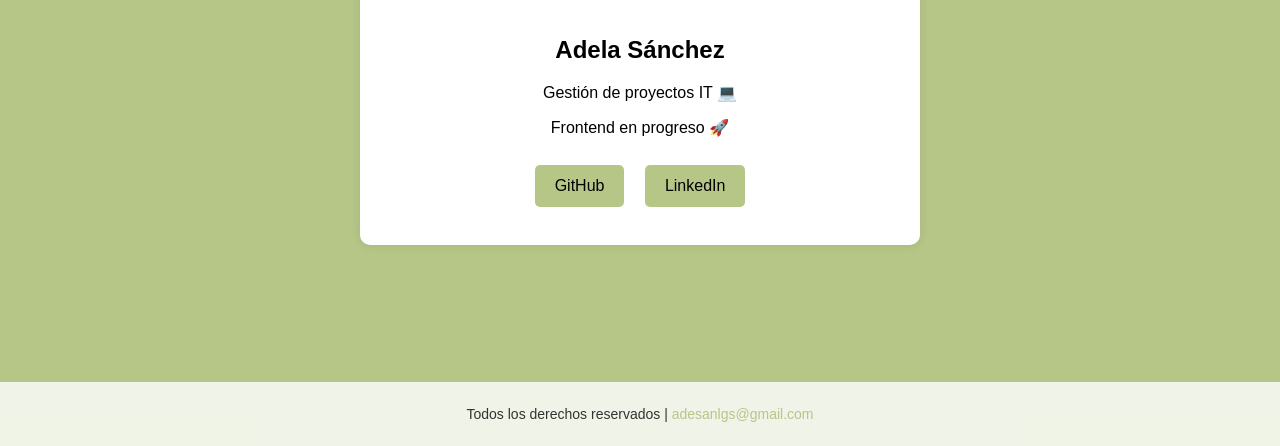
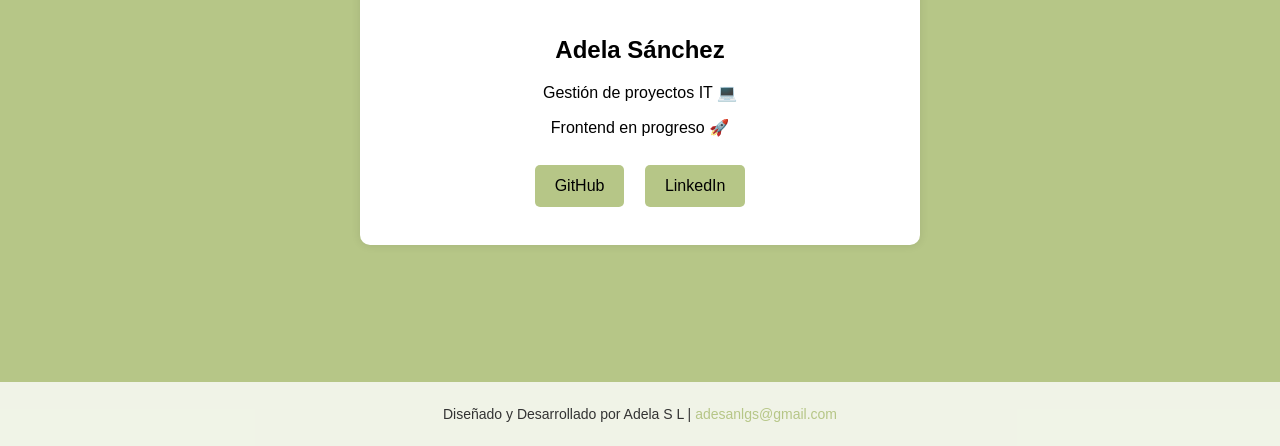
Before and after one commit to Adesan-0/Contact_Info, a plain HTML site: page index.html in a window 1280 px wide. Shown: the part 354-800 px from the top of the page. Drawn offline with Linux system fonts and the light colour scheme.

Commit message:
Add files via upload

```diff
--- a/index.html
+++ b/index.html
@@ -146,7 +146,7 @@
 
   <!-- Pie de página -->
   <footer>
-    <p>Todos los derechos reservados | <a href="mailto:adesanlgs@gmail.com">adesanlgs@gmail.com</a></p>
+    <p>Diseñado y Desarrollado por Adela S L | <a href="mailto:adesanlgs@gmail.com">adesanlgs@gmail.com</a></p>
   </footer>
 
   <script>
```
